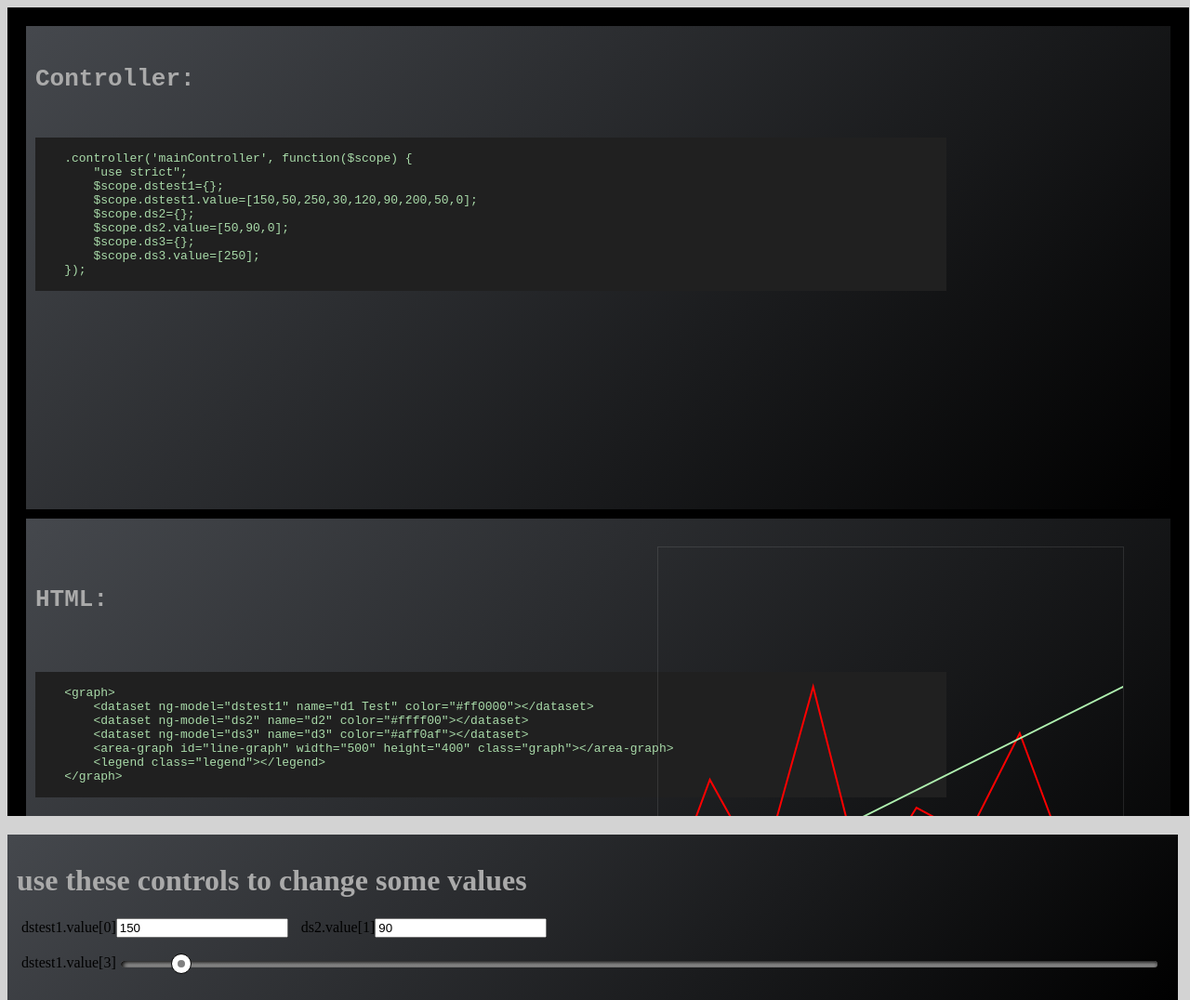
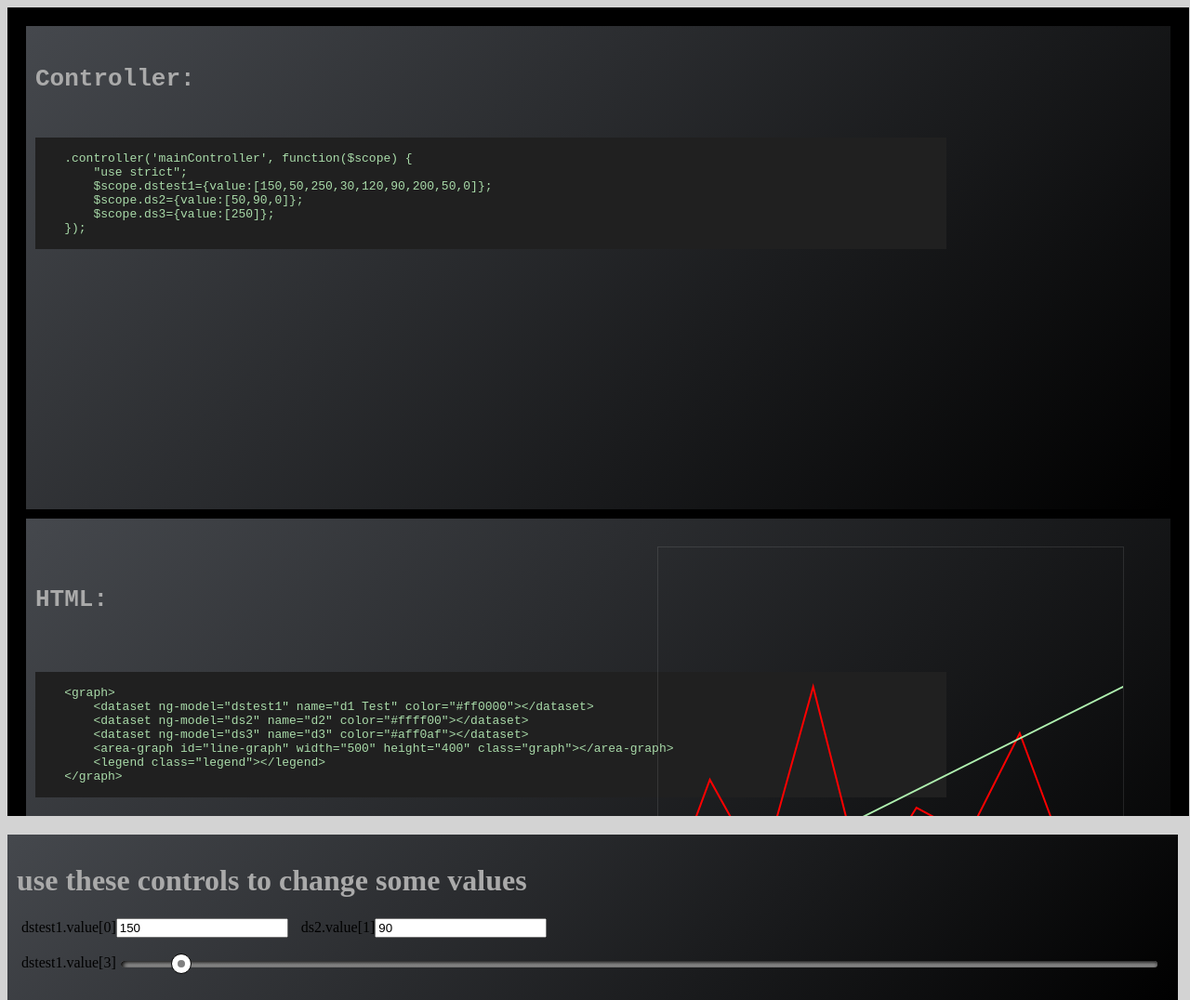
Before and after one commit to mbergerm/angular-graph, a plain HTML site: page demo/index.html in a window 1280 px wide. Shown: the whole page at 93% size. Drawn offline with Linux system fonts and the light colour scheme.

Commit message:
refactoring

```diff
--- a/demo/index.html
+++ b/demo/index.html
@@ -19,12 +19,9 @@
             <code>
     .controller('mainController', function($scope) {
         "use strict";
-        $scope.dstest1={};
-        $scope.dstest1.value=[150,50,250,30,120,90,200,50,0];
-        $scope.ds2={};
-        $scope.ds2.value=[50,90,0];
-        $scope.ds3={};
-        $scope.ds3.value=[250];
+        $scope.dstest1={value:[150,50,250,30,120,90,200,50,0]};
+        $scope.ds2={value:[50,90,0]};
+        $scope.ds3={value:[250]};
     });
             </code>
             </pre>
```
